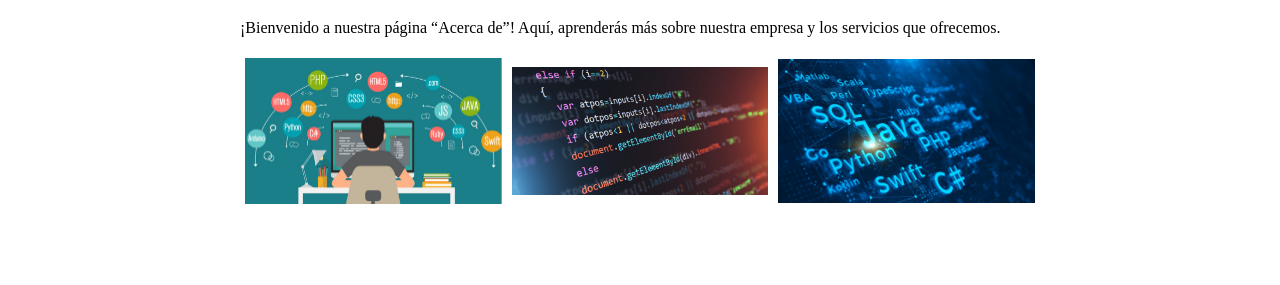
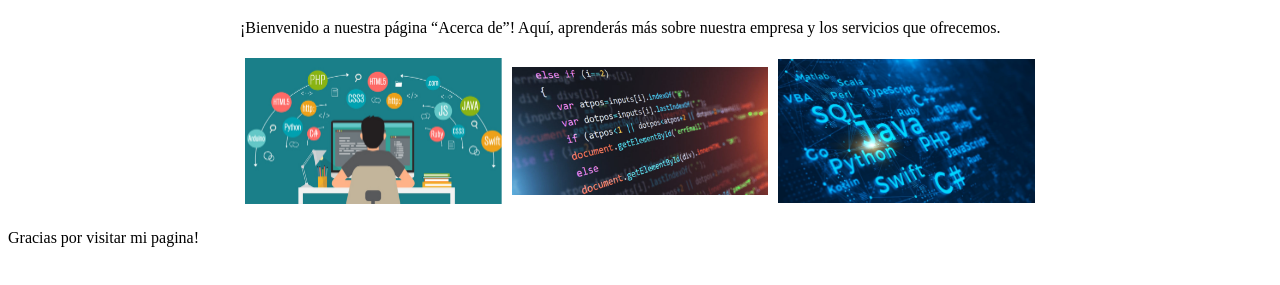
Before and after one commit to Goffypls/TestGitHub, a plain HTML site: page about.html in a window 1280 px wide. Shown: the part 147-432 px from the top of the page. Drawn offline with Linux system fonts and the light colour scheme.

Commit message:
Update about.html
first update

```diff
--- a/about.html
+++ b/about.html
@@ -10,6 +10,7 @@
             <link rel="stylesheet" href="style.css">
     </head>
     <body>
+        <main>
         <div class="container">
             <h1>Acerca de</h1>
             <p>¡Bienvenido a nuestra página “Acerca de”! Aquí, aprenderás más sobre nuestra empresa y los servicios que ofrecemos.</p>
@@ -25,6 +26,8 @@
                 </div>
             </div>
            </div>
+           <div class="greeting">Gracias por visitar mi pagina!</div>
+        </main>
         <script src="index.js"></script>
     </body>
 </html>
```
